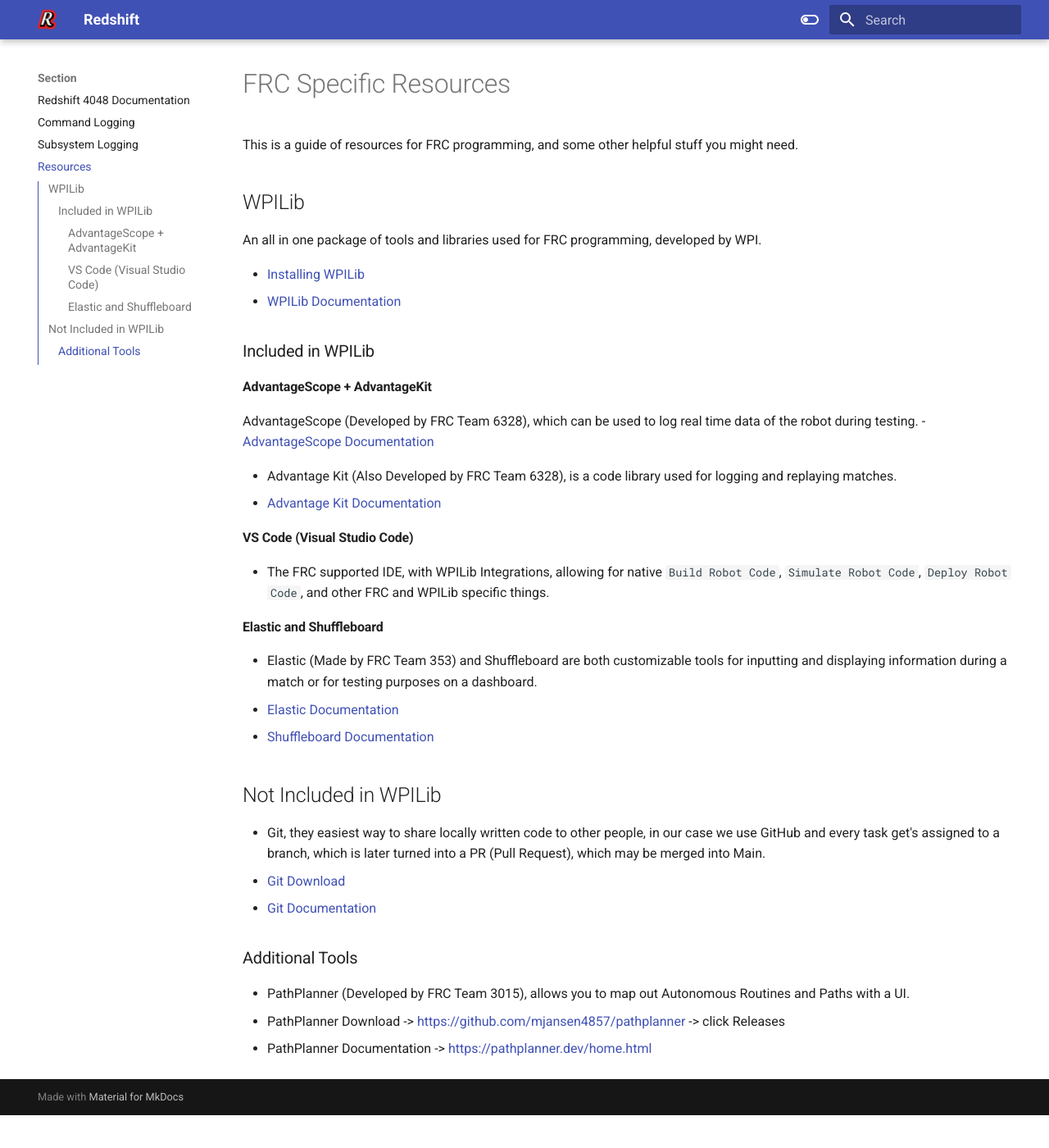
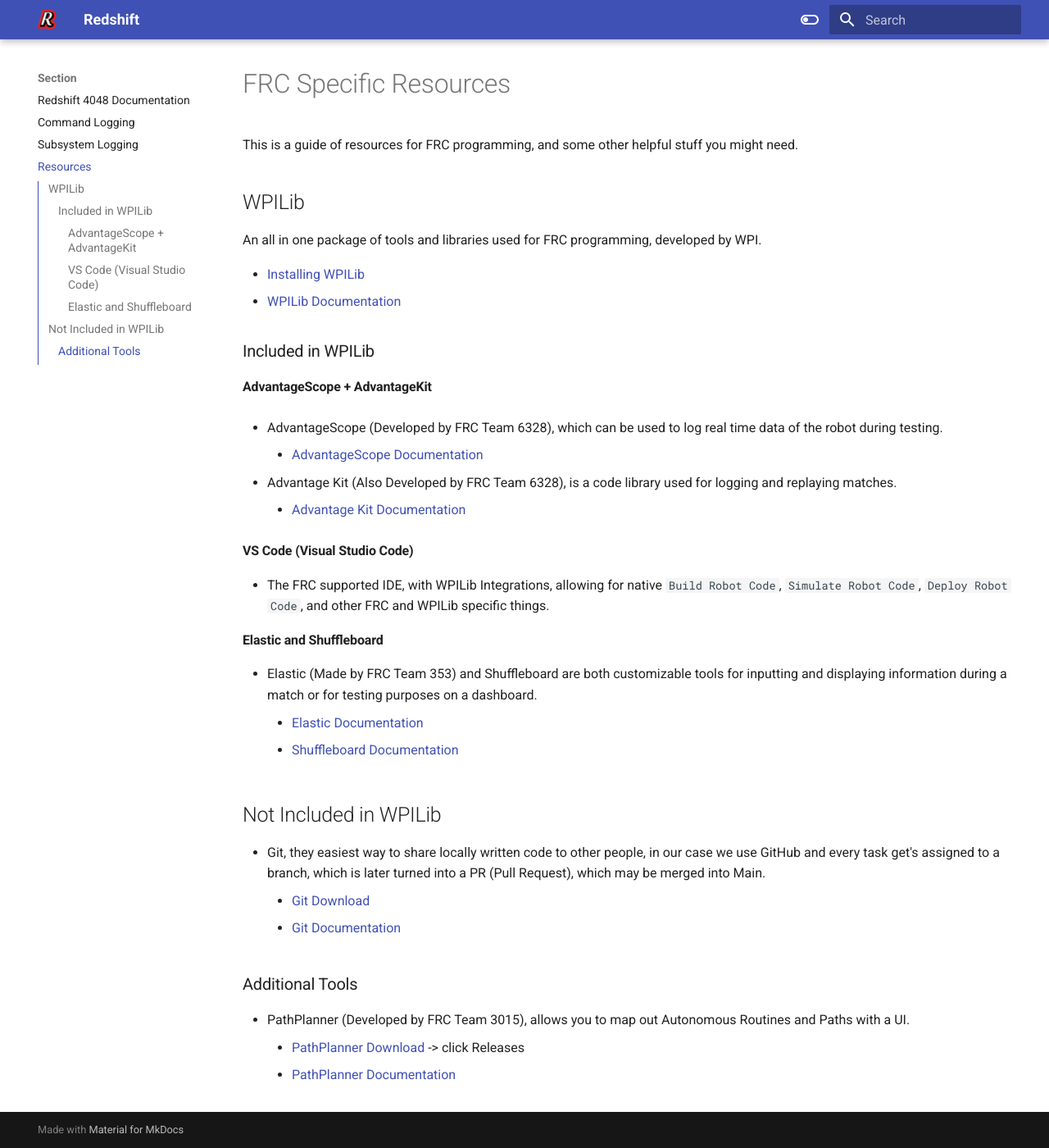
Before and after one commit to FRC4048/robot-docs, an MkDocs documentation site: the page built from docs/resources.md, in a window 1280 px wide and 1400 px high, scrolled down 64 px. Shown: the whole window at 82% size. Built offline with MkDocs 1.6.1 and Material for MkDocs 9.7.7, drawn with Linux system fonts in a browser that asks for light colours; before the commit the page ends 1424 px from its top, so only the background shows below that.

Commit message:
fixed indentation and made all links work

```diff
--- a/docs/resources.md
+++ b/docs/resources.md
@@ -13,11 +13,11 @@ An all in one package of tools and libraries used for FRC programming, developed
 
 #### AdvantageScope + AdvantageKit
 
-AdvantageScope (Developed by FRC Team 6328), which can be used to log real time data of the robot during testing.
+- AdvantageScope (Developed by FRC Team 6328), which can be used to log real time data of the robot during testing.
     - [AdvantageScope Documentation](https://docs.advantagescope.org/)
 
 - Advantage Kit (Also Developed by FRC Team 6328), is a code library used for logging and replaying matches.
-  - [Advantage Kit Documentation](https://docs.advantagekit.org/)
+    - [Advantage Kit Documentation](https://docs.advantagekit.org/)
 
 #### VS Code (Visual Studio Code)
 
@@ -26,17 +26,17 @@ AdvantageScope (Developed by FRC Team 6328), which can be used to log real time
 #### Elastic and Shuffleboard
 
 - Elastic (Made by FRC Team 353) and Shuffleboard are both customizable tools for inputting and displaying information during a match or for testing purposes on a dashboard.
-  - [Elastic Documentation](<https://frc-elastic.gitbook.io/docs>)
-  - [Shuffleboard Documentation](<https://docs.wpilib.org/en/stable/docs/software/dashboards/shuffleboard/index.html>)
+    - [Elastic Documentation](<https://frc-elastic.gitbook.io/docs>)
+    - [Shuffleboard Documentation](<https://docs.wpilib.org/en/stable/docs/software/dashboards/shuffleboard/index.html>)
 
 ## Not Included in WPILib
 
 - Git, they easiest way to share locally written code to other people, in our case we use GitHub and every task get's assigned to a branch, which is later turned into a PR (Pull Request), which may be merged into Main.
-  - [Git Download](<https://git-scm.com/downloads>)
-  - [Git Documentation](<https://git-scm.com/doc>)
+    - [Git Download](<https://git-scm.com/downloads>)
+    - [Git Documentation](<https://git-scm.com/doc>)
 
 ### Additional Tools
 
 - PathPlanner (Developed by FRC Team 3015), allows you to map out Autonomous Routines and Paths with a UI.
-  - PathPlanner Download -> <https://github.com/mjansen4857/pathplanner> -> click Releases
-  - PathPlanner Documentation -> <https://pathplanner.dev/home.html>
+    - [PathPlanner Download](<https://github.com/mjansen4857/pathplanner>) -> click Releases
+    - [PathPlanner Documentation](<https://pathplanner.dev/home.html>)
--- a/mkdocs.yml
+++ b/mkdocs.yml
@@ -27,6 +27,7 @@ theme:
         name: Switch to light mode
 
 markdown_extensions:
+  - markdown.extensions.extra
   - pymdownx.highlight:
       anchor_linenums: true
   - pymdownx.inlinehilite
```
Also changed, not shown: .markdownlint.json (added).
